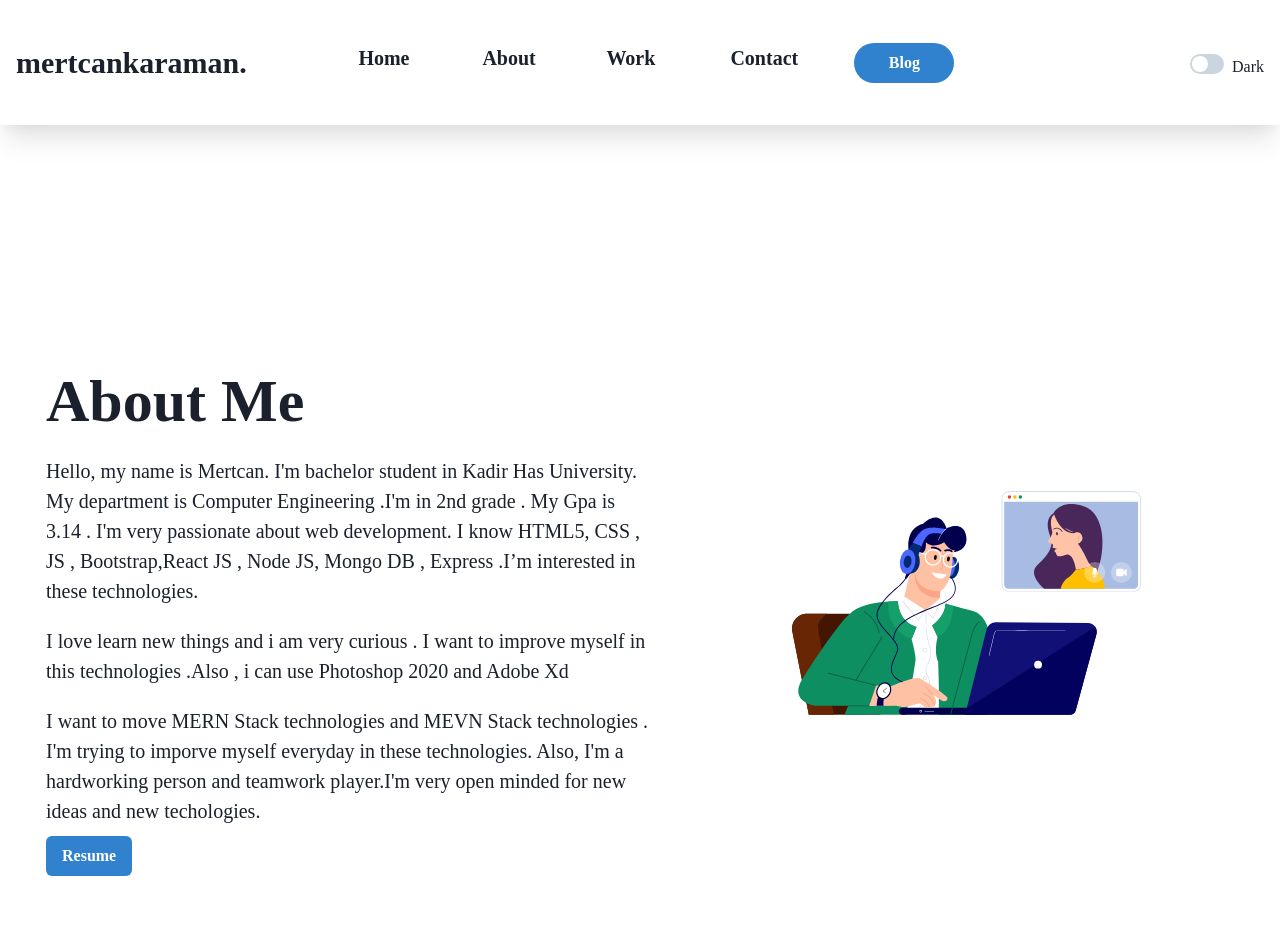
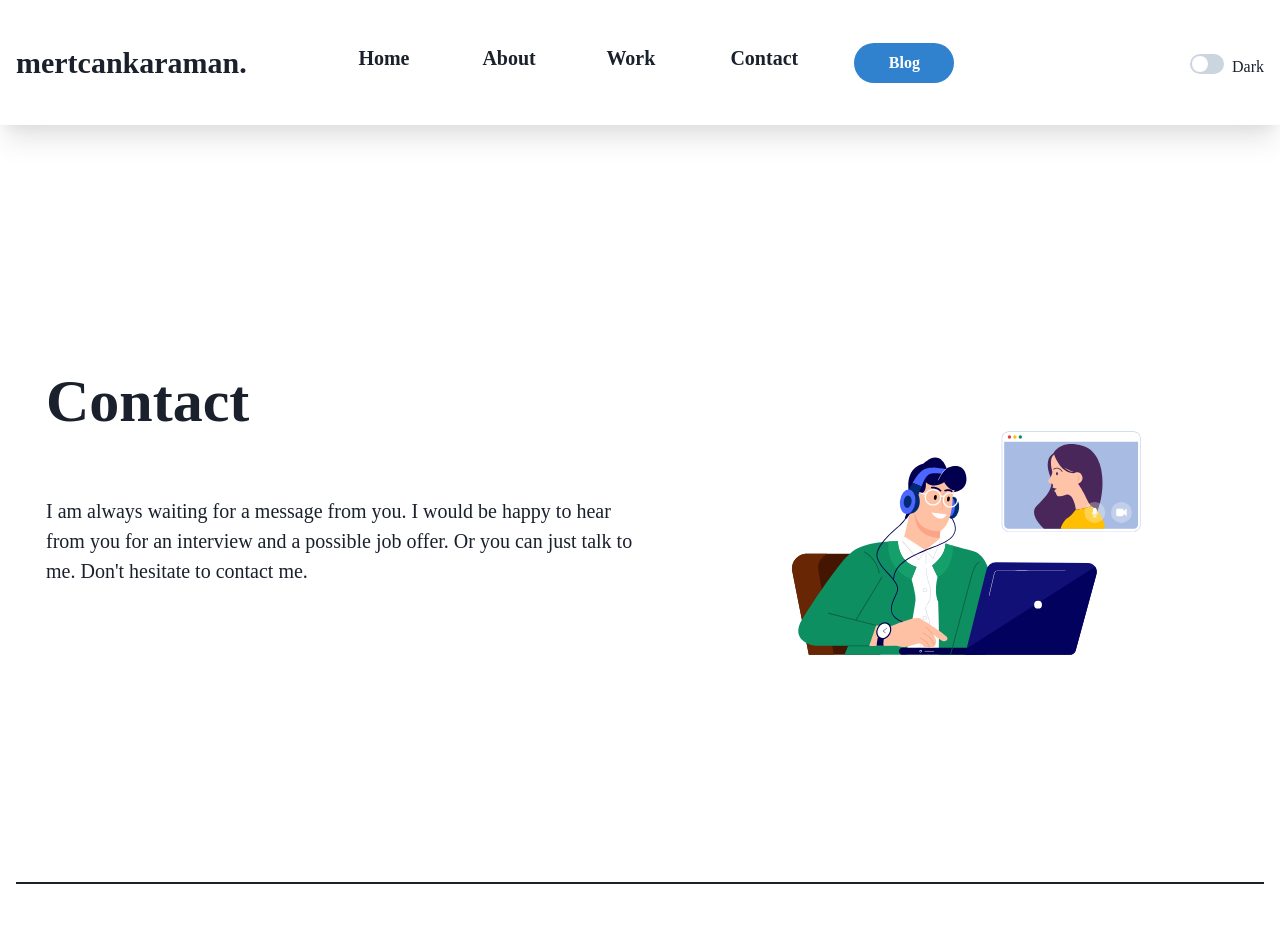
Before and after one commit to karamanmertcan/nextjs-portfolio, a Next.js app: page /contact in a window 1280 px wide. Shown: the top 952 px of the page. Built offline with nearby package versions, Linux system fonts and the light colour scheme.

Commit message:
nodemaile done

```diff
--- a/components/Footer.js
+++ b/components/Footer.js
@@ -25,24 +25,24 @@ export default function Footer() {
                 </Text>
               </a>
             </Link>
-            <Link href="/">
+            <Link href="/about">
               <a>
                 <Text color="gray.500" fontWeight="bold" fontSize="lg" mr="20px">
                   About
                 </Text>
               </a>
             </Link>
-            <Link href="/">
+            <Link href="/work">
               <a>
                 <Text color="gray.500" fontWeight="bold" fontSize="lg" mr="20px">
                   Work
                 </Text>
               </a>
             </Link>
-            <Link href="/">
+            <Link href="/contact">
               <a>
                 <Text color="gray.500" fontWeight="bold" fontSize="lg" mr="20px">
-                  About
+                  Contact
                 </Text>
               </a>
             </Link>
--- a/components/WorkItem.js
+++ b/components/WorkItem.js
@@ -1,17 +1,19 @@
 import { Box, Text, Flex, Image, Button } from '@chakra-ui/react';
 import Link from 'next/link';
+import Fade from 'react-reveal/Fade';
 
 export default function WorkItem({ title, excerpt, mainImage, date, hex, target }) {
   const { url } = mainImage.asset;
 
   return (
+    <Fade>
       <Flex direction={{ base: 'column' }} mt="60px" boxShadow="2xl">
         <Flex h="300px" w="100%" bgGradient={`linear(to-r, ${hex} ) `} borderTopRadius="20px">
           <Box mx="auto" my="auto">
             <Image src={url} alt="" boxSize="320px" objectFit="contain" />
           </Box>
         </Flex>
-      <Flex h="auto" w="100%">
+        <Flex h="auto" w="100%" bg="gray.200">
           <Box p="30px">
             <Text color="black" fontSize="3xl" fontWeight="bold">
               {title}
@@ -28,5 +30,6 @@ export default function WorkItem({ title, excerpt, mainImage, date, hex, target
           </Box>
         </Flex>
       </Flex>
+    </Fade>
   );
 }
--- a/pages/contact.js
+++ b/pages/contact.js
@@ -1,5 +1,7 @@
 import { useState } from 'react';
 import Layout from '../components/Layout';
+import { ToastContainer, toast } from 'react-toastify';
+import 'react-toastify/dist/ReactToastify.css';
 import Fade from 'react-reveal/Fade';
 import {
   Flex,
@@ -24,8 +26,32 @@ export default function Contact() {
       email: '',
       message: ''
     },
-    onSubmit: values => {
-      console.log(JSON.stringify(values, null, 1));
+    onSubmit: async values => {
+      try {
+        if (values.email === '' || values.message === '' || values.name === '') {
+          toast.error('You have to fill the empty fields');
+        } else {
+          await fetch('http://localhost:3001/send', {
+            method: 'POST',
+            headers: {
+              'Content-type': 'application/json'
+            },
+            body: JSON.stringify({ values })
+          })
+            .then(res => res.json())
+            .then(async res => {
+              const resData = await res;
+
+              if (resData.status !== 'success') {
+                toast.error('Something went wrong!!!');
+              } else {
+                toast.success('Mail Sent Successfully');
+              }
+            });
+        }
+      } catch (err) {
+        console.log(err.message);
+      }
     }
   });
 
@@ -33,6 +59,7 @@ export default function Contact() {
     <Layout>
       <Container maxW="container.xl">
         <Box h="auto" w="100%" borderBottom="2px" py="5rem">
+          <ToastContainer />
           <SimpleGrid columns={[1, null, 2]} spacing="40px">
             <Fade left>
               <Box
@@ -42,40 +69,19 @@ export default function Contact() {
                 ml={{ base: '0', md: '30px' }}
                 textAlign={{ base: 'center', md: 'left', lg: 'left' }}>
                 <Text fontSize="6xl" fontWeight="700">
-                  About Me
+                  Contact
                 </Text>
 
-                <Text fontSize="xl" mt="10px">
-                  Hello, my name is Mertcan. I'm bachelor student in Kadir Has University. My
-                  department is Computer Engineering .I'm in 2nd grade . My Gpa is 3.14 . I'm very
-                  passionate about web development. I know HTML5, CSS , JS , Bootstrap,React JS ,
-                  Node JS, Mongo DB , Express .I’m interested in these technologies.
+                <Text fontSize="xl" fontWeight="200" pt="50px">
+                  I am always waiting for a message from you. I would be happy to hear from you for
+                  an interview and a possible job offer. Or you can just talk to me. Don't hesitate
+                  to contact me.
                 </Text>
-
-                <Text fontSize="xl" mt="20px">
-                  I love learn new things and i am very curious . I want to improve myself in this
-                  technologies .Also , i can use Photoshop 2020 and Adobe Xd
-                </Text>
-
-                <Text fontSize="xl" mt="20px">
-                  I want to move MERN Stack technologies and MEVN Stack technologies . I'm trying to
-                  imporve myself everyday in these technologies. Also, I'm a hardworking person and
-                  teamwork player.I'm very open minded for new ideas and new techologies.
-                </Text>
-                <Button colorScheme="blue" mt="10px">
-                  <a href="/cv/MertcanKaramanCV.pdf" download>
-                    Resume
-                  </a>
-                </Button>
               </Box>
             </Fade>
 
             <Fade right>
-              <Flex
-                w="100%"
-                pt="150px"
-                height="100%"
-                display={{ base: 'none', md: 'inline-block' }}>
+              <Flex w="100%" pt="90px" height="100%" display={{ base: 'none', md: 'inline-block' }}>
                 <Flex align="center" justify="center">
                   <Image src={`/images/videoconference.svg`} height={500} width={400} />
                 </Flex>
@@ -131,7 +137,6 @@ export default function Contact() {
                   <FormLabel>Message </FormLabel>
 
                   <Textarea
-                    required
                     placeholder="Message"
                     h="100%"
                     id="message"
```
Also changed, not shown: package.json (+9 -3 lines), pages/work.js (+5 -3 lines), server.js (added, +70 -0 lines), 1 other file (tests, documents, lock files or other folders). Lines whose indentation alone changed are shown as unchanged.
